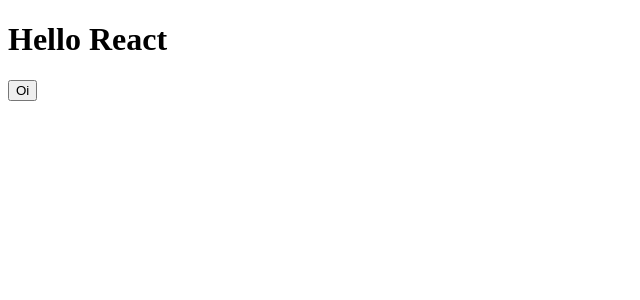
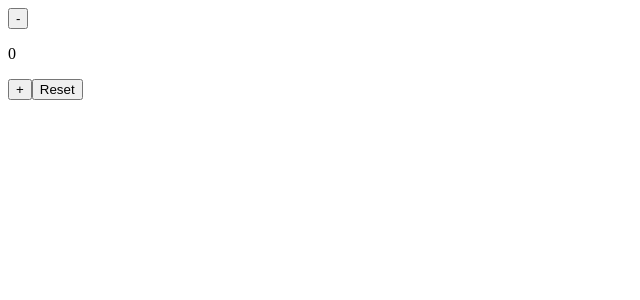
Before and after one commit to lukeemdq/30dayschallenge, a React (Vite) app: page / in a window 1280 px wide. Shown: the top 300 px of the page, without its empty margins (0-640 px from the left). Built offline with nearby package versions, Linux system fonts and the light colour scheme.

Commit message:
adiantando os dias mais faceis para chegar em conceitos mais complexos

```diff
--- a/src/App.tsx
+++ b/src/App.tsx
@@ -1,4 +1,5 @@
-import { HelloWorld } from './assets/components/day1/hello'
+
+import { Contador } from "./assets/components/day3/Contador"
 
 
 function App() {
@@ -6,7 +7,7 @@
 
   return (
     <>
-      <HelloWorld/>
+      <Contador/>
     </>
   )
 }
--- /dev/null
+++ b/src/assets/components/day3/Contador.tsx
@@ -0,0 +1,30 @@
+import { useState } from "react"
+
+
+
+
+const Contador = () => {
+    const [contador, setContador]  = useState<number>(0)
+
+    const handleSubtration = (): void => {
+
+        if(contador > 0) {
+            setContador(contador - 1)
+        }
+
+    }
+
+
+    return (
+        <>
+        <div>
+            <button onClick={handleSubtration}>-</button>
+            <p>{contador}</p>
+            <button onClick={() => setContador( contador + 1)}>+</button>
+            <button onClick={() => setContador(0)}>Reset</button>
+        </div>
+        </>
+    )
+}
+
+export {Contador}
```
Also changed, not shown: src/assets/components/day2/CardProduct.tsx (added, +21 -0 lines), src/assets/components/day4/TodoList.tsx (added, +9 -0 lines), public/images/message-chatbot.png (added).
